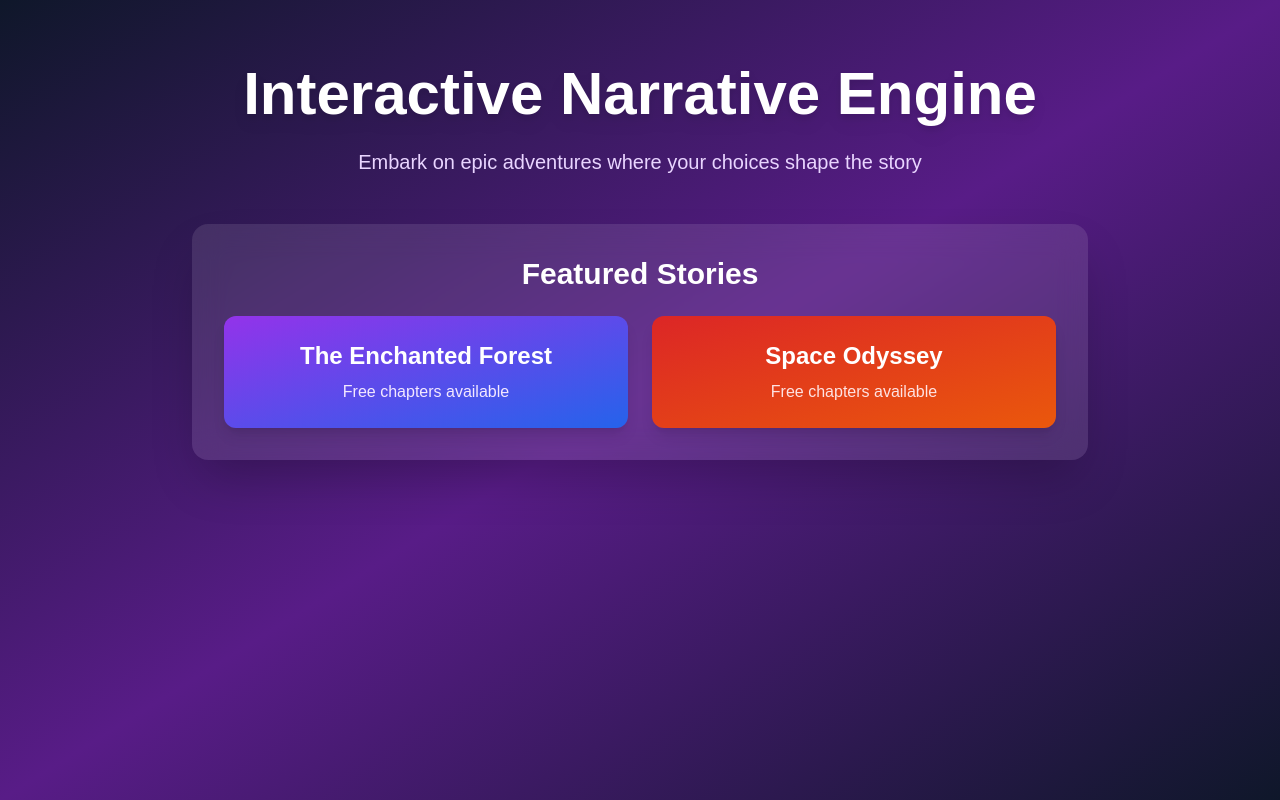
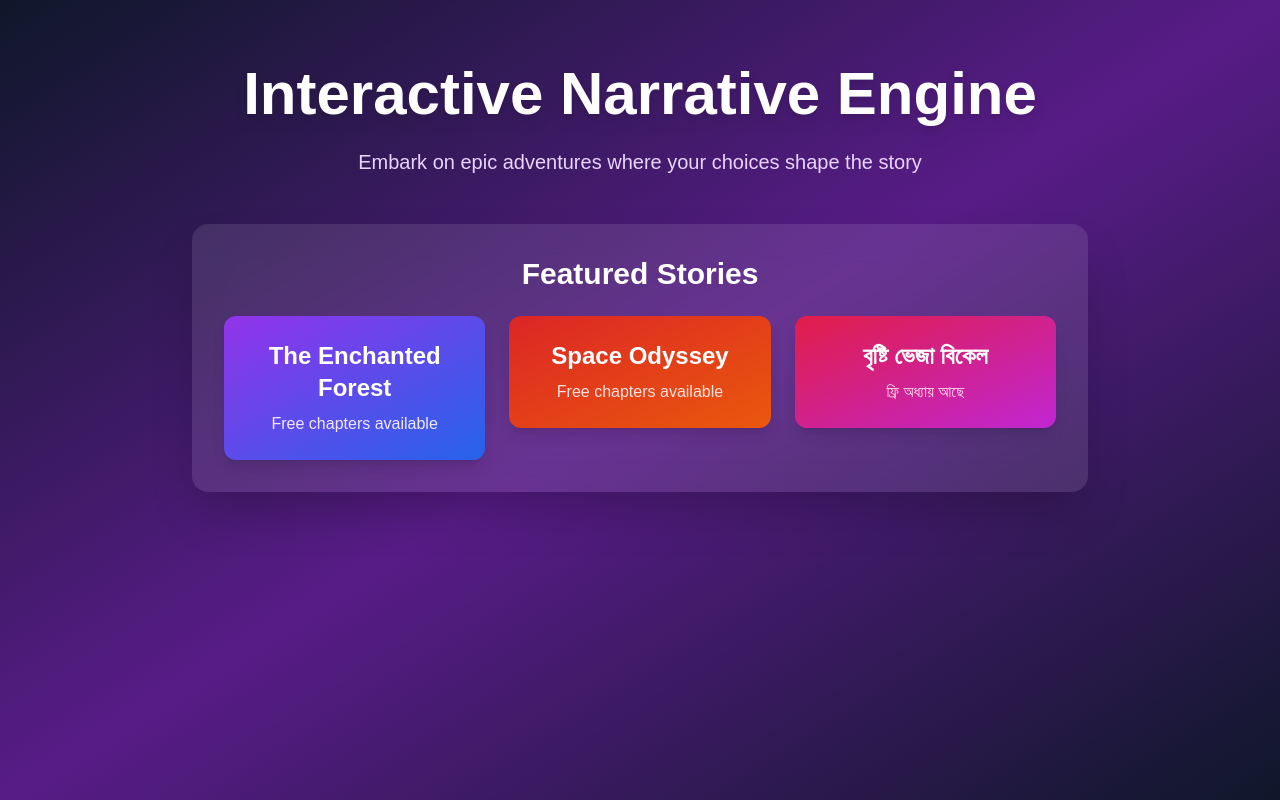
Before and after one commit to naimprince010-ship-it/interactive-narrative-engine, a Next.js app: page / in a window 1280 px wide. Built offline with nearby package versions, Linux system fonts and the light colour scheme.

Commit message:
Show Bengali story on home
Add a featured card that links to the new romantic story.

```diff
--- a/app/page.tsx
+++ b/app/page.tsx
@@ -14,7 +14,7 @@ export default function Home() {
 
           <div className="bg-white/10 backdrop-blur-lg rounded-2xl p-8 shadow-2xl">
             <h2 className="text-3xl font-semibold text-white mb-6">Featured Stories</h2>
-            <div className="grid md:grid-cols-2 gap-6">
+            <div className="grid md:grid-cols-3 gap-6">
               <Link href="/story/1">
                 <div className="bg-gradient-to-br from-purple-600 to-blue-600 rounded-xl p-6 hover:scale-105 transition-transform cursor-pointer shadow-lg">
                   <h3 className="text-2xl font-bold text-white mb-2">The Enchanted Forest</h3>
@@ -27,6 +27,12 @@ export default function Home() {
                   <p className="text-red-100">Free chapters available</p>
                 </div>
               </Link>
+              <Link href="/story/romantic-01">
+                <div className="bg-gradient-to-br from-rose-600 to-fuchsia-600 rounded-xl p-6 hover:scale-105 transition-transform cursor-pointer shadow-lg">
+                  <h3 className="text-2xl font-bold text-white mb-2">বৃষ্টি ভেজা বিকেল</h3>
+                  <p className="text-rose-100">ফ্রি অধ্যায় আছে</p>
+                </div>
+              </Link>
             </div>
           </div>
         </div>
```
